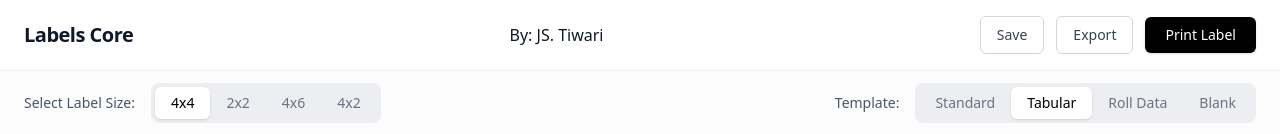
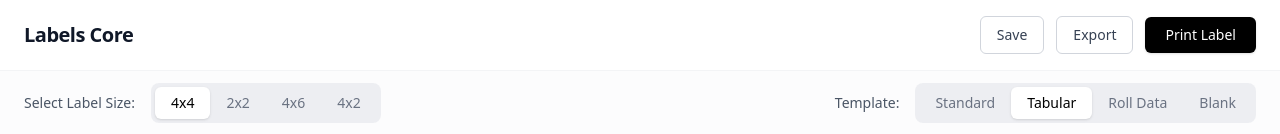
Before and after one commit to jayshiva-tiwari/core-labels, a React (Vite) app: page / in a window 1280 px wide. Shown: the top 134 px of the page. Built offline with nearby package versions, Linux system fonts and the light colour scheme.

Commit message:
small up

```diff
--- a/src/components/TopBar.tsx
+++ b/src/components/TopBar.tsx
@@ -17,7 +17,7 @@ export function TopBar({ activeSize, onSizeChange, activeTemplate, onTemplateCha
       {/* Header */}
       <div className="flex items-center justify-between px-6 py-4 border-b border-gray-100">
         <h1 className="text-xl font-bold text-gray-900 tracking-tight">Labels Core</h1>
-        <p>By: JS. Tiwari</p>
+
         <div className="flex items-center space-x-3">
           <button onClick={onSave} className="px-4 py-2 text-sm font-medium text-gray-700 bg-white border border-gray-300 rounded-md hover:bg-gray-50 transition-colors">
             Save
@@ -40,8 +40,8 @@ export function TopBar({ activeSize, onSizeChange, activeTemplate, onTemplateCha
                 key={size}
                 onClick={() => onSizeChange(size)}
                 className={`px-4 py-1.5 text-sm font-medium rounded-md transition-all ${activeSize === size
-                    ? 'bg-white text-black shadow-sm'
-                    : 'text-gray-500 hover:text-gray-900'
+                  ? 'bg-white text-black shadow-sm'
+                  : 'text-gray-500 hover:text-gray-900'
                   }`}
               >
                 {size}
@@ -58,8 +58,8 @@ export function TopBar({ activeSize, onSizeChange, activeTemplate, onTemplateCha
                 key={tmpl}
                 onClick={() => onTemplateChange(tmpl)}
                 className={`px-4 py-1.5 text-sm font-medium rounded-md transition-all capitalize ${activeTemplate === tmpl
-                    ? 'bg-white text-black shadow-sm'
-                    : 'text-gray-500 hover:text-gray-900'
+                  ? 'bg-white text-black shadow-sm'
+                  : 'text-gray-500 hover:text-gray-900'
                   }`}
               >
                 {tmpl.replace('-', ' ')}
```
